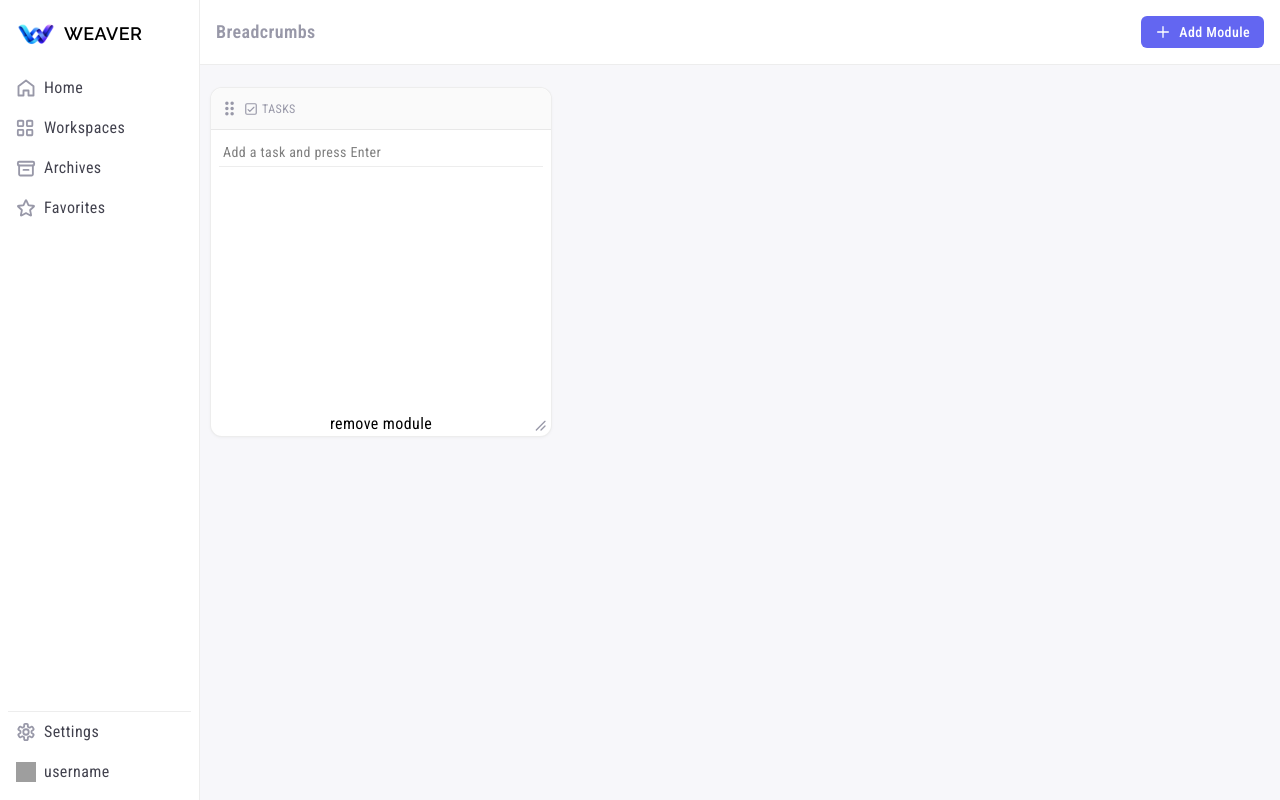
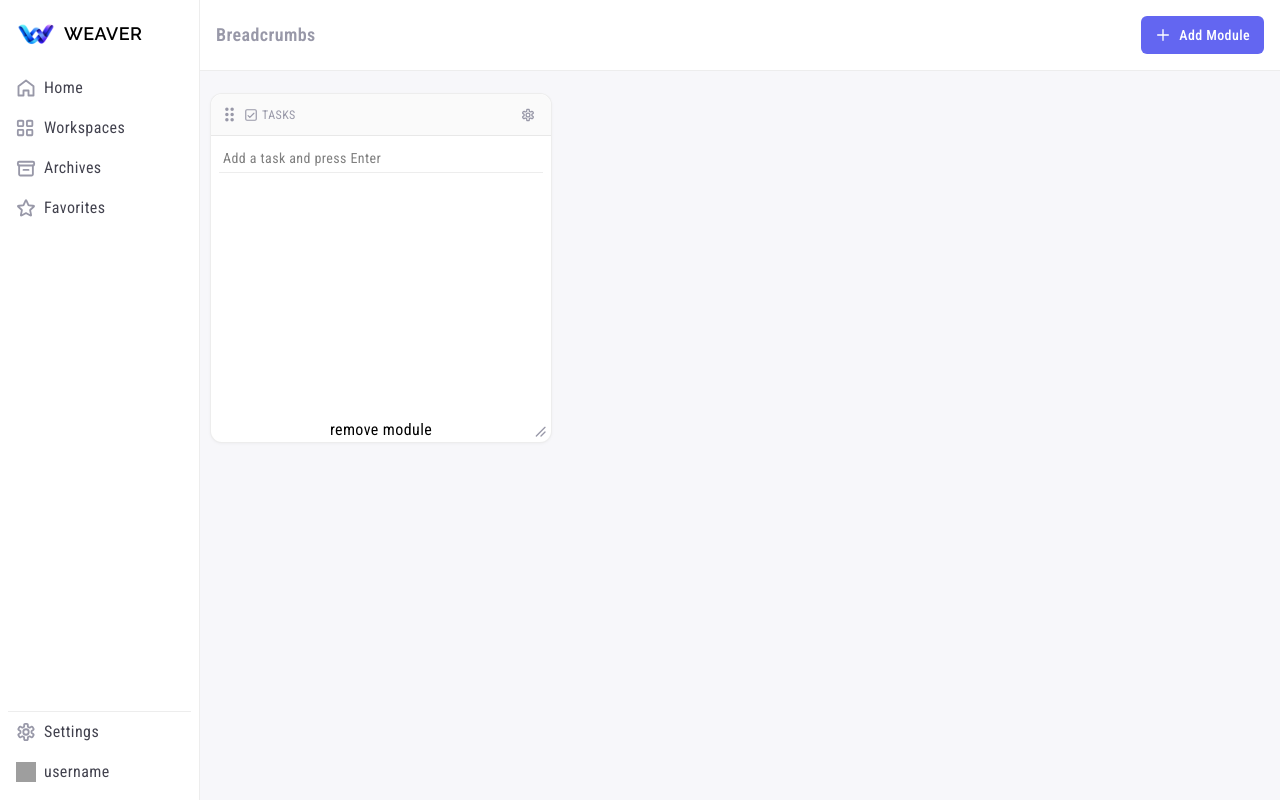
Before and after one commit to drumsinthedeep/weaver, a React (Vite) app: page / in a window 1280 px wide. Both pictures are taken after a click on the button "Add Module". Built offline with nearby package versions, Linux system fonts and the light colour scheme; grey boxes are pictures that could not be loaded.

Commit message:
adds small ui changes

```diff
--- a/src/components/Header.tsx
+++ b/src/components/Header.tsx
@@ -25,7 +25,7 @@ export default function Header() {
       <h1 className="text-lg font-semibold text-text-gray">Breadcrumbs</h1>
       <button
         onClick={handleAddModule}
-        className="flex items-center gap-2 rounded-md bg-primary-purple px-[14px] py-[6px] text-sm font-medium text-white hover:bg-primary-purple/90"
+        className="flex items-center cursor-pointer gap-2 rounded-md bg-primary-purple px-[14px] py-[9px] text-sm font-medium text-white hover:bg-primary-purple/90"
       >
         <img src="/icons/add.svg" alt="" className="w-4" />
         Add Module
--- a/src/components/Module.tsx
+++ b/src/components/Module.tsx
@@ -42,8 +42,8 @@ const Module = forwardRef<HTMLDivElement, ModuleProps>(function Module(
       onTouchEnd={onTouchEnd}
       {...rest}
     >
-      <div className="card-header items-center cursor-grab bg-secondary-gray border-b border-border-subtle flex py-[10px] px-[8px] rounded-t-[12px] text-text-gray uppercase">
-        <div className="w-[21px]">
+      <div className="card-header items-center bg-secondary-gray border-b border-border-subtle flex py-[10px] px-[8px] rounded-t-[12px] text-text-gray uppercase">
+        <div className="w-[21px] drag-target cursor-grab">
           <img src="/icons/drag.svg" alt="" draggable={false} />
         </div>
         <span
@@ -51,6 +51,9 @@ const Module = forwardRef<HTMLDivElement, ModuleProps>(function Module(
           style={{ maskImage: `url(/icons/${module.type}.svg)` }}
         />
         <h3 className="text-xs">{module.type}</h3>
+        <button className="ml-auto flex items-center cursor-pointer">
+          <span className="mr-2 inline-block w-[14px] h-[14px] bg-text-gray [mask-image:url('/icons/settings.svg')] [mask-repeat:no-repeat] [mask-position:center] [mask-size:contain]" />
+        </button>
       </div>
       {module.type === 'browser' && (
         <div className="flex flex-1 flex-col">
--- a/src/components/Sidebar.tsx
+++ b/src/components/Sidebar.tsx
@@ -24,7 +24,7 @@ export default function Sidebar() {
         </a>
       </div>
       <div className="flex flex-col mt-auto border-t border-border-subtle">
-        <button className="group text-light-black p-2 flex items-center hover:bg-hover-gray hover:text-primary-purple rounded">
+        <button className="group cursor-pointer text-light-black p-2 flex items-center hover:bg-hover-gray hover:text-primary-purple rounded">
           <span className="mr-2 inline-block h-5 w-5 bg-text-gray group-hover:bg-primary-purple [mask-image:url('/icons/settings.svg')] [mask-repeat:no-repeat] [mask-position:center] [mask-size:contain]" />
           Settings
         </button>
--- a/src/components/WorkspaceGrid.tsx
+++ b/src/components/WorkspaceGrid.tsx
@@ -53,7 +53,7 @@ function WorkspaceGrid(): React.JSX.Element {
                 </div>
               ),
             }}
-            dragConfig={{ cancel: 'textarea', handle: '.card-header' }}
+            dragConfig={{ cancel: 'textarea', handle: '.drag-target' }}
             onLayoutChange={handleLayoutChange}
           >
             {modules.map((module) => (
```
